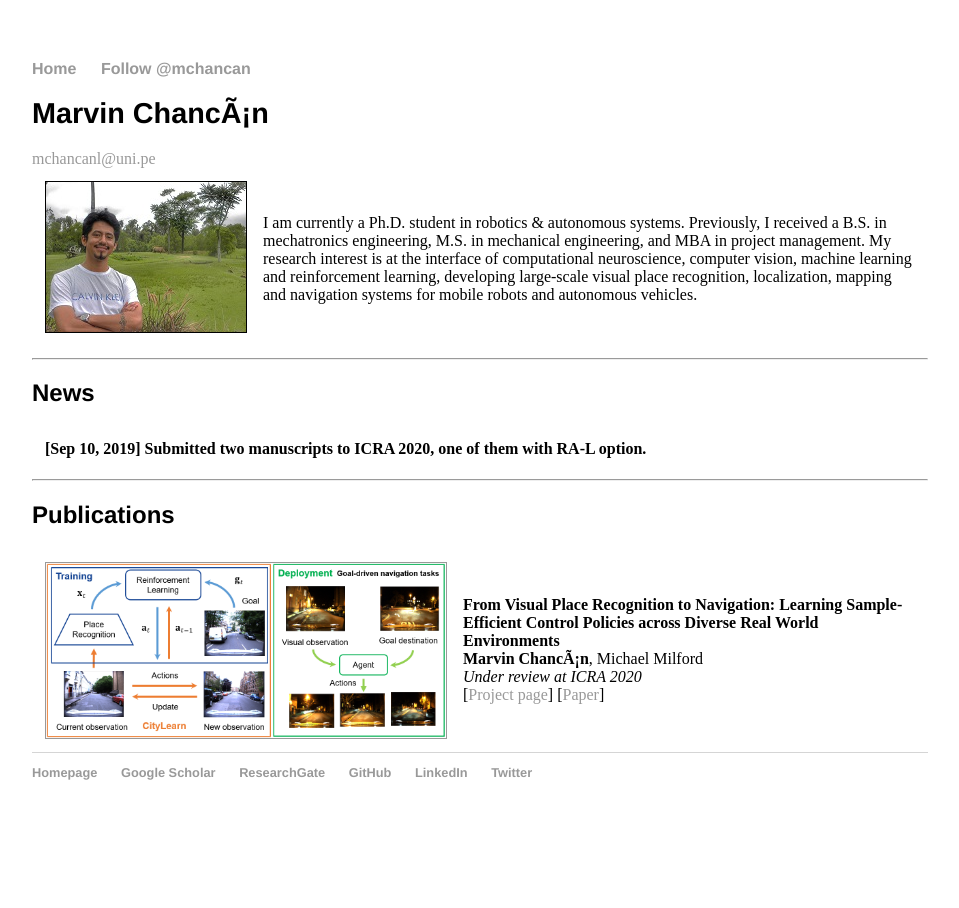
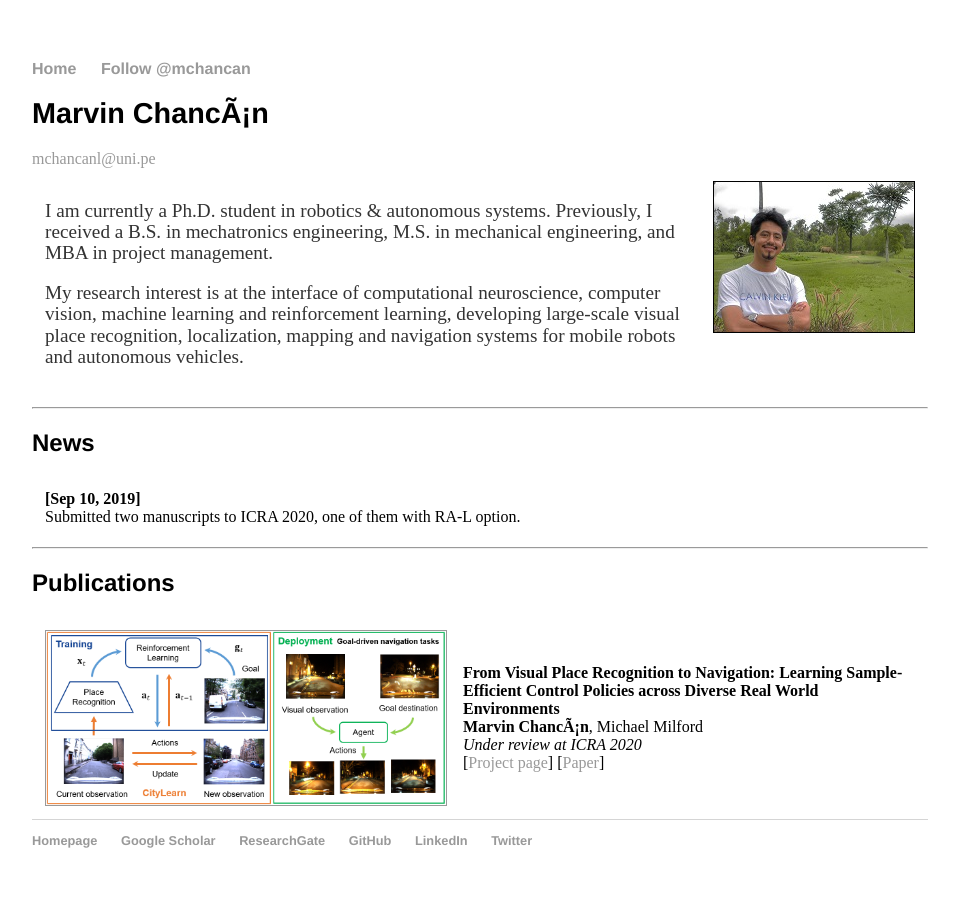
Before and after one commit to mchancan/mchancan.github.io, a Jekyll site: the page built from index.html, in a window 1280 px wide. Shown: the whole page, without its empty margins (160-1119 px from the left). Built offline with Jekyll 4.4.1, drawn with Linux system fonts in a browser that asks for light colours; comment, search, counter and statistics services are not loaded.

Commit message:
Update index.html

```diff
--- a/index.html
+++ b/index.html
@@ -9,13 +9,16 @@ title: Marvin Chancán
 <a href="mailto:mchancanl@uni.pe">mchancanl@uni.pe</a>
 <table border="0" cellpadding="3" cellspacing="10">
 	<tr>
+	<td>
+		<p>
+			I am currently a Ph.D. student in robotics & autonomous systems. Previously, I received a B.S. in mechatronics engineering, M.S. in mechanical engineering, and MBA in project management.
+		</p>
+		<p>
+			My research interest is at the interface of computational neuroscience, computer vision, machine learning and reinforcement learning, developing large-scale visual place recognition, localization, mapping and navigation systems for mobile robots and autonomous vehicles.
+		</p>
+	</td>
 	<td style="vertical-align:top">
 		<img padding="0px 20px 15px 0px" src="images/mc.jpg"  width="200" height="inherit" border="1px" alt="">
-	</td>
-	<td>
-		I am currently a Ph.D. student in robotics & autonomous systems. Previously, I received a B.S. in mechatronics engineering, M.S. in mechanical engineering, and MBA in project management.
-
-		My research interest is at the interface of computational neuroscience, computer vision, machine learning and reinforcement learning, developing large-scale visual place recognition, localization, mapping and navigation systems for mobile robots and autonomous vehicles.
 	</td>
 	</tr>
 </table>
@@ -27,7 +30,7 @@ title: Marvin Chancán
 <table border="0" cellpadding="3" cellspacing="10">
 	<tr>
 		<td>
-			<b>[Sep 10, 2019] Submitted two manuscripts to ICRA 2020, one of them with RA-L option. </b> <br>
+			<b>[Sep 10, 2019]</b> <br> Submitted two manuscripts to ICRA 2020, one of them with RA-L option.
 		</td>
 	</tr>
 </table>
```
